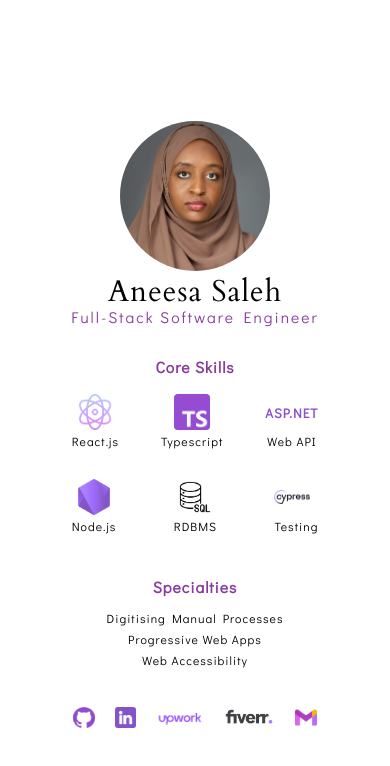
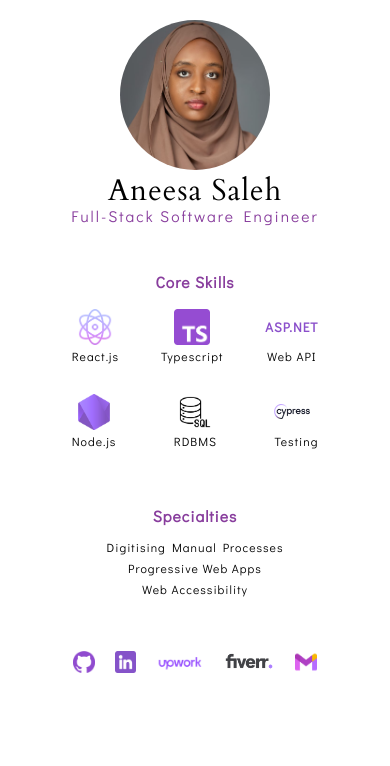
Before and after one commit to aneesa-saleh/aneesa-saleh.github.io, a plain HTML site: page index.html in a window 390 px wide. Drawn offline with Linux system fonts and the light colour scheme.

Commit message:
Update mobile styles

```diff
--- a/css/styles.css
+++ b/css/styles.css
@@ -225,6 +225,10 @@ a {
         font-size: 12px;
     }
 
+    .page {
+        align-items: baseline;
+    }
+
     .headshot {
         margin-top: 20px;
     }
@@ -235,7 +239,7 @@ a {
     }
 
     .details {
-        row-gap: 15px;
+        row-gap: 30px;
         width: 95%;
     }
 
```
